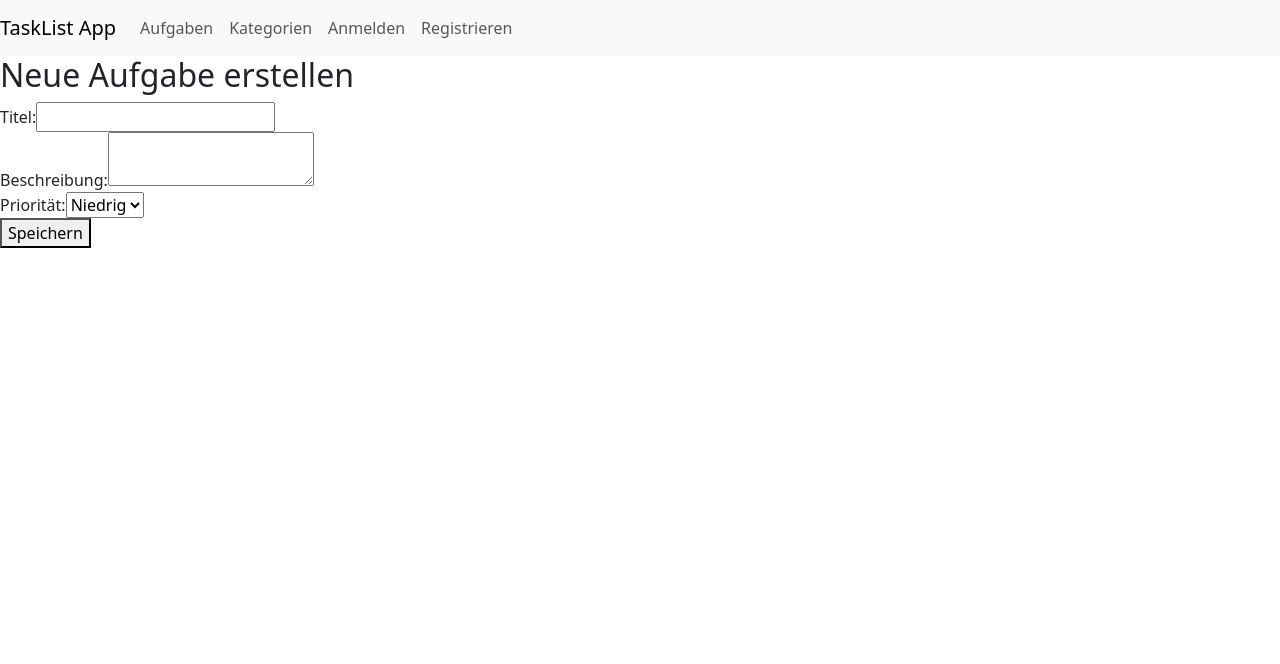
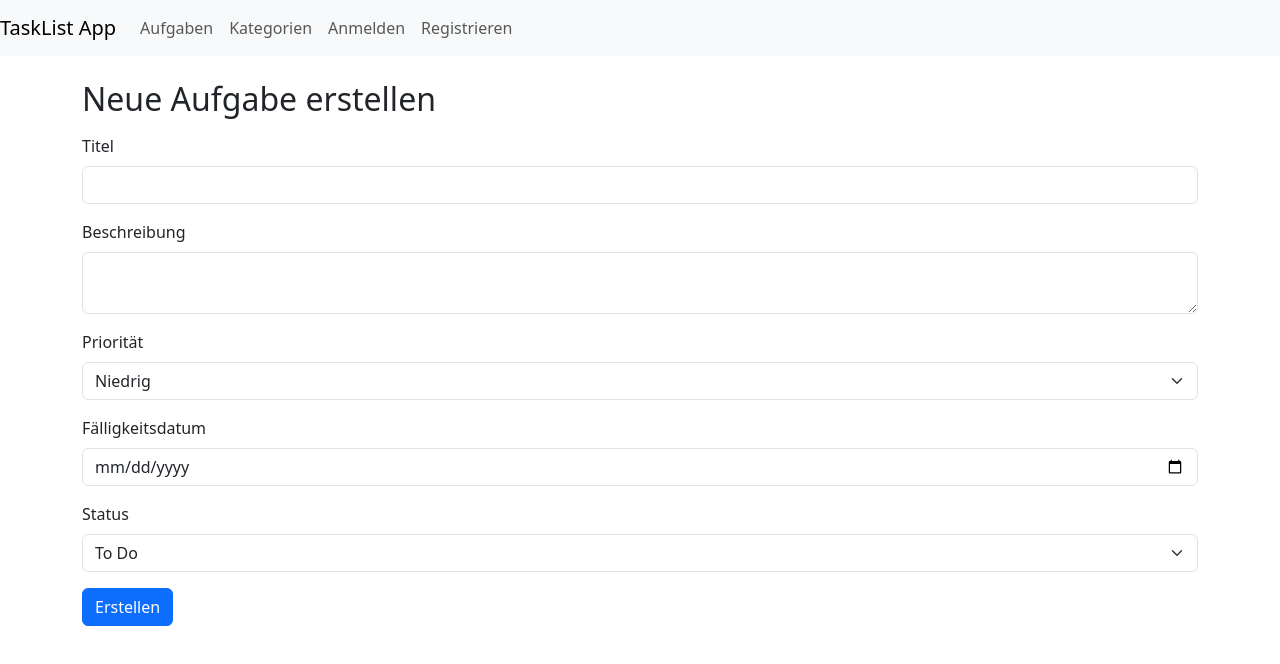
Before and after one commit to florian-huber-private/gpt-frontend, a React (Create React App) app: page /create-task in a window 1280 px wide. Shown: the top 664 px of the page. Built offline with nearby package versions, Linux system fonts and the light colour scheme.

Commit message:
Erweitere Aufgabenkomponenten

```diff
--- a/src/components/tasks/TaskDetails.tsx
+++ b/src/components/tasks/TaskDetails.tsx
@@ -22,16 +22,21 @@ const TaskDetails: React.FC = () => {
   }, [id]);
 
   if (!task) {
-    return <p>Laden...</p>;
+    return <div className="container mt-4">Laden...</div>;
   }
 
   return (
-    <div>
+    <div className="container mt-4">
       <h2>Aufgabendetails</h2>
-      <p>Titel: {task.title}</p>
-      <p>Beschreibung: {task.description}</p>
-      <p>Priorität: {task.priority}</p>
-      <Link to={`/edit-task/${id}`}>Bearbeiten</Link>
+      <div className="card">
+        <div className="card-body">
+          <h5 className="card-title">{task.title}</h5>
+          <h6 className="card-subtitle mb-2 text-muted">Priorität: {task.priority}</h6>
+          <p className="card-text">{task.description}</p>
+          <p className="card-text"><small className="text-muted">Fällig am: {task.due_date || 'Kein Datum'}</small></p>
+          <Link to={`/edit-task/${id}`} className="card-link">Bearbeiten</Link>
+        </div>
+      </div>
     </div>
   );
 };
--- a/src/components/tasks/TaskForm.tsx
+++ b/src/components/tasks/TaskForm.tsx
@@ -1,9 +1,22 @@
 import React, { useState, useEffect } from 'react';
 import { useParams, useNavigate } from 'react-router-dom';
 import { createTask, getTaskDetails, updateTask } from '../../services/TaskService';
+import { ITask, TaskPriority, TaskStatus } from '../../types/interfaces';
 
 const TaskForm: React.FC = () => {
-  const [task, setTask] = useState({ title: '', description: '', priority: 'LOW' });
+  const initialTaskState: ITask = {
+    id: 0,
+    user_id: 0, // Normalerweise durch den authentifizierten Benutzer bestimmt
+    title: '',
+    description: '',
+    priority: TaskPriority.LOW,
+    category_id: undefined,
+    creation_date: new Date().toISOString(),
+    due_date: undefined,
+    status: TaskStatus.TODO
+  };
+
+  const [task, setTask] = useState<ITask>(initialTaskState);
   const { id } = useParams();
   const navigate = useNavigate();
 
@@ -40,35 +53,81 @@ const TaskForm: React.FC = () => {
   };
 
   return (
-    <div>
+    <div className="container mt-4">
       <h2>{id ? 'Aufgabe bearbeiten' : 'Neue Aufgabe erstellen'}</h2>
-      <form onSubmit={handleSubmit}>
-        <div>
-          <label>Titel:</label>
+      <form onSubmit={handleSubmit} className="mt-3">
+        {/* Titel */}
+        <div className="mb-3">
+          <label htmlFor="title" className="form-label">Titel</label>
           <input
             type="text"
+            className="form-control"
+            id="title"
             name="title"
             value={task.title}
             onChange={handleChange}
+            required
           />
         </div>
-        <div>
-          <label>Beschreibung:</label>
+
+        {/* Beschreibung */}
+        <div className="mb-3">
+          <label htmlFor="description" className="form-label">Beschreibung</label>
           <textarea
+            className="form-control"
+            id="description"
             name="description"
             value={task.description}
             onChange={handleChange}
           />
         </div>
-        <div>
-          <label>Priorität:</label>
-          <select name="priority" value={task.priority} onChange={handleChange}>
+
+        {/* Priorität */}
+        <div className="mb-3">
+          <label htmlFor="priority" className="form-label">Priorität</label>
+          <select
+            className="form-select"
+            id="priority"
+            name="priority"
+            value={task.priority}
+            onChange={handleChange}
+          >
             <option value="LOW">Niedrig</option>
             <option value="MEDIUM">Mittel</option>
             <option value="HIGH">Hoch</option>
           </select>
         </div>
-        <button type="submit">Speichern</button>
+
+        {/* Fälligkeitsdatum */}
+        <div className="mb-3">
+          <label htmlFor="due_date" className="form-label">Fälligkeitsdatum</label>
+          <input
+            type="date"
+            className="form-control"
+            id="due_date"
+            name="due_date"
+            value={task.due_date?.split('T')[0] || ''}
+            onChange={handleChange}
+          />
+        </div>
+
+        {/* Status */}
+        <div className="mb-3">
+          <label htmlFor="status" className="form-label">Status</label>
+          <select
+            className="form-select"
+            id="status"
+            name="status"
+            value={task.status}
+            onChange={handleChange}
+          >
+            <option value="TODO">To Do</option>
+            <option value="IN_PROGRESS">In Progress</option>
+            <option value="COMPLETED">Completed</option>
+          </select>
+        </div>
+
+        <button type="submit" className="btn btn-primary">{id ? 'Aktualisieren' : 'Erstellen'}</button>
       </form>
     </div>
   );
--- a/src/components/tasks/TaskList.tsx
+++ b/src/components/tasks/TaskList.tsx
@@ -1,4 +1,5 @@
 import React, { useEffect, useState } from 'react';
+import { Link } from 'react-router-dom';
 import { getTasks } from '../../services/TaskService';
 import { ITask } from '../../types/interfaces';
 
@@ -19,15 +20,21 @@ const TaskList: React.FC = () => {
   }, []);
 
   return (
-    <div>
-      <h2>Aufgabenliste</h2>
-      {tasks.map((task: any) => (
-        <div key={task.id}>
-          <h3>{task.title}</h3>
-          <p>{task.description}</p>
-          {/* Weitere Aufgabendetails und Aktionen hier */}
-        </div>
-      ))}
+    <div className="container mt-4">
+      <h2 className="mb-4">Aufgabenliste</h2>
+      <Link to="/create-task" className="btn btn-primary mb-3">Neue Aufgabe erstellen</Link>
+      <div className="list-group">
+        {tasks.map((task) => (
+          <Link key={task.id} to={`/task/${task.id}`} className="list-group-item list-group-item-action">
+            <div className="d-flex w-100 justify-content-between">
+              <h5 className="mb-1">{task.title}</h5>
+              <small>{task.priority}</small>
+            </div>
+            <p className="mb-1">{task.description}</p>
+            <small>Fällig am: {task.due_date || 'Kein Datum'}</small>
+          </Link>
+        ))}
+      </div>
     </div>
   );
 };
```
